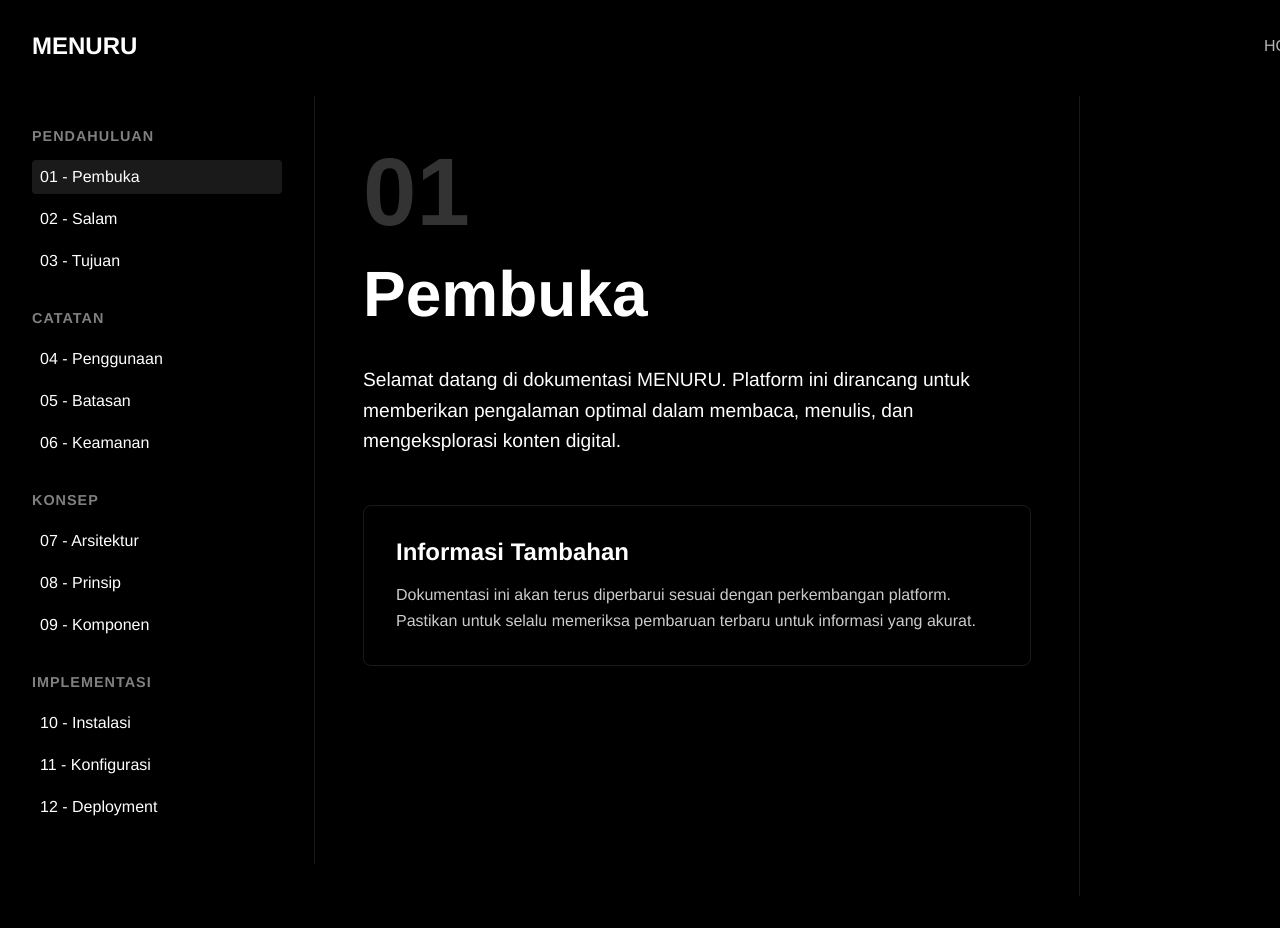
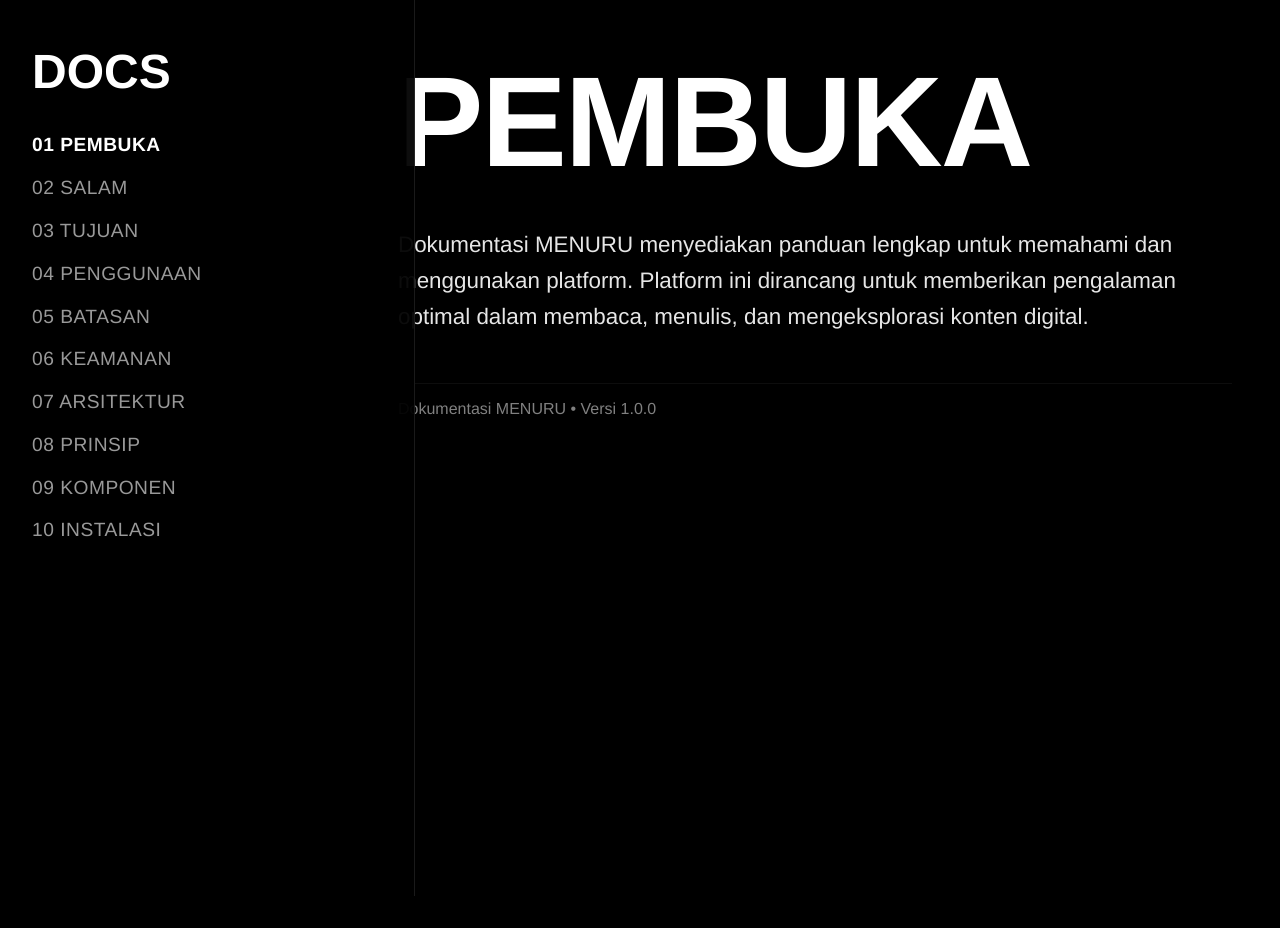
Before and after one commit to vinividivicilala/lolo, a Next.js app in the folder faq/: page /docs in a window 1280 px wide. Before the commit the page ends 896 px from the top, so only its background shows below. Built offline with nearby package versions, Linux system fonts and the light colour scheme.

Commit message:
Update page.tsx

```diff
--- a/faq/app/docs/page.tsx
+++ b/faq/app/docs/page.tsx
@@ -1,13 +1,11 @@
 'use client';
 
-import React, { useState, useEffect, useRef } from "react";
+import React, { useState, useEffect } from "react";
 import { motion } from "framer-motion";
-import { useRouter } from "next/navigation";
 
 export default function DocsPage() {
-  const router = useRouter();
+  const [activeSection, setActiveSection] = useState("pembuka");
   const [isMobile, setIsMobile] = useState(false);
-  const [activeSection, setActiveSection] = useState("pembuka");
 
   useEffect(() => {
     const checkMobile = () => {
@@ -22,77 +20,61 @@ export default function DocsPage() {
     };
   }, []);
 
-  // Data navigasi
-  const navSections = [
-    {
-      id: "pendahuluan",
-      title: "PENDAHULUAN",
-      items: [
-        { id: "pembuka", title: "Pembuka", number: "01" },
-        { id: "salam", title: "Salam", number: "02" },
-        { id: "tujuan", title: "Tujuan", number: "03" }
-      ]
-    },
-    {
-      id: "note",
-      title: "CATATAN",
-      items: [
-        { id: "penggunaan", title: "Penggunaan", number: "04" },
-        { id: "batasan", title: "Batasan", number: "05" },
-        { id: "keamanan", title: "Keamanan", number: "06" }
-      ]
-    },
-    {
-      id: "konsep",
-      title: "KONSEP",
-      items: [
-        { id: "arsitektur", title: "Arsitektur", number: "07" },
-        { id: "prinsip", title: "Prinsip", number: "08" },
-        { id: "komponen", title: "Komponen", number: "09" }
-      ]
-    },
-    {
-      id: "implementasi",
-      title: "IMPLEMENTASI",
-      items: [
-        { id: "instalasi", title: "Instalasi", number: "10" },
-        { id: "konfigurasi", title: "Konfigurasi", number: "11" },
-        { id: "deploy", title: "Deployment", number: "12" }
-      ]
-    }
+  // Data navigasi - JUDUL BESAR, JARAK DEKAT
+  const navItems = [
+    { id: "pembuka", title: "PEMBUKA", number: "01" },
+    { id: "salam", title: "SALAM", number: "02" },
+    { id: "tujuan", title: "TUJUAN", number: "03" },
+    { id: "penggunaan", title: "PENGGUNAAN", number: "04" },
+    { id: "batasan", title: "BATASAN", number: "05" },
+    { id: "keamanan", title: "KEAMANAN", number: "06" },
+    { id: "arsitektur", title: "ARSITEKTUR", number: "07" },
+    { id: "prinsip", title: "PRINSIP", number: "08" },
+    { id: "komponen", title: "KOMPONEN", number: "09" },
+    { id: "instalasi", title: "INSTALASI", number: "10" }
   ];
 
   // Data konten
   const contentData = {
     pembuka: {
-      title: "Pembuka",
-      number: "01",
-      content: "Selamat datang di dokumentasi MENURU. Platform ini dirancang untuk memberikan pengalaman optimal dalam membaca, menulis, dan mengeksplorasi konten digital."
+      title: "PEMBUKA",
+      content: "Dokumentasi MENURU menyediakan panduan lengkap untuk memahami dan menggunakan platform. Platform ini dirancang untuk memberikan pengalaman optimal dalam membaca, menulis, dan mengeksplorasi konten digital."
     },
     salam: {
-      title: "Salam",
-      number: "02",
-      content: "Halo! Kami senang Anda memilih MENURU sebagai platform digital Anda. Kami berkomitmen memberikan pengalaman terbaik."
+      title: "SALAM",
+      content: "Selamat datang di dokumentasi MENURU. Kami berkomitmen untuk memberikan pengalaman terbaik dan mendukung kebutuhan digital Anda dengan solusi yang efektif dan efisien."
     },
     tujuan: {
-      title: "Tujuan",
-      number: "03",
-      content: "Menyediakan lingkungan yang aman, efisien, dan menyenangkan untuk berinteraksi dengan konten digital."
+      title: "TUJUAN",
+      content: "Tujuan utama platform adalah menyediakan lingkungan yang aman, efisien, dan menyenangkan untuk berinteraksi dengan berbagai jenis konten digital."
     },
     penggunaan: {
-      title: "Penggunaan",
-      number: "04",
-      content: "Panduan lengkap tentang cara menggunakan platform MENURU secara efektif dan maksimal."
+      title: "PENGGUNAAN",
+      content: "Platform dapat digunakan untuk berbagai keperluan mulai dari membaca konten, menulis dokumen, hingga mengeksplorasi informasi dengan antarmuka yang intuitif."
     },
     batasan: {
-      title: "Batasan",
-      number: "05",
-      content: "Informasi mengenai batasan teknis dan kebijakan penggunaan platform."
+      title: "BATASAN",
+      content: "Setiap platform memiliki batasan teknis tertentu. Batasan ini mencakup kapasitas penyimpanan, jumlah pengguna, dan fitur tertentu yang mungkin tersedia berdasarkan paket yang dipilih."
     },
     keamanan: {
-      title: "Keamanan",
-      number: "06",
-      content: "Kebijakan dan praktik keamanan yang kami terapkan untuk melindungi data Anda."
+      title: "KEAMANAN",
+      content: "Keamanan data pengguna adalah prioritas utama. Semua data dienkripsi dan dilindungi dengan protokol keamanan terbaru untuk memastikan privasi dan keamanan informasi."
+    },
+    arsitektur: {
+      title: "ARSITEKTUR",
+      content: "Arsitektur platform dibangun dengan teknologi modern yang scalable dan reliable. Sistem dirancang untuk menangani berbagai jenis beban kerja dengan performa optimal."
+    },
+    prinsip: {
+      title: "PRINSIP",
+      content: "Platform mengikuti prinsip-prinsip desain yang berfokus pada pengalaman pengguna, aksesibilitas, dan kemudahan penggunaan untuk semua kalangan."
+    },
+    komponen: {
+      title: "KOMPONEN",
+      content: "Terdapat beberapa komponen utama dalam platform termasuk sistem autentikasi, manajemen konten, alat kolaborasi, dan sistem analitik untuk tracking penggunaan."
+    },
+    instalasi: {
+      title: "INSTALASI",
+      content: "Proses instalasi sederhana dan dapat dilakukan dalam beberapa langkah mudah. Platform mendukung berbagai lingkungan deployment sesuai dengan kebutuhan pengguna."
     }
   };
 
@@ -105,188 +87,114 @@ export default function DocsPage() {
       width: '100%',
       display: 'flex',
       fontFamily: 'Helvetica, Arial, sans-serif',
-      color: 'white',
-      position: 'relative',
-      overflow: 'hidden'
+      color: 'white'
     }}>
 
-      {/* Header */}
+      {/* Left Navigation - GESER KANAN LAGI, FONT BESAR */}
       <div style={{
+        width: isMobile ? '150px' : '350px',
+        padding: isMobile ? '1.5rem 1rem' : '3rem 2rem',
         position: 'fixed',
+        left: 0,
         top: 0,
-        left: 0,
-        width: '100%',
-        padding: '2rem',
-        zIndex: 100,
-        backgroundColor: 'rgba(0,0,0,0.9)',
-        backdropFilter: 'blur(10px)',
-        display: 'flex',
-        justifyContent: 'space-between',
-        alignItems: 'center'
+        height: '100vh',
+        overflowY: 'auto',
+        backgroundColor: 'rgba(0,0,0,0.95)',
+        borderRight: '1px solid rgba(255,255,255,0.1)',
+        zIndex: 10
       }}>
         <div style={{
-          fontSize: '1.5rem',
-          fontWeight: '600'
+          fontSize: isMobile ? '2rem' : '3rem',
+          fontWeight: '800',
+          marginBottom: isMobile ? '1.5rem' : '2rem',
+          lineHeight: 1
         }}>
-          MENURU
+          DOCS
         </div>
 
-        <div
-          onClick={() => router.push('/')}
-          style={{
-            fontSize: '1rem',
-            fontWeight: '400',
-            cursor: 'pointer',
-            opacity: 0.7,
-            transition: 'opacity 0.3s'
-          }}
-          onMouseEnter={(e) => e.currentTarget.style.opacity = '1'}
-          onMouseLeave={(e) => e.currentTarget.style.opacity = '0.7'}
-        >
-          HOME
-        </div>
-      </div>
-
-      {/* Main Layout */}
         <div style={{
           display: 'flex',
-        width: '100%',
-        height: '100vh',
-        paddingTop: '6rem'
+          flexDirection: 'column',
+          gap: isMobile ? '0.3rem' : '0.5rem' // JARAK DEKAT ANTAR ITEM
         }}>
-
-        {/* Left Navigation */}
-        <div style={{
-          width: isMobile ? '100px' : '250px',
-          padding: '2rem',
-          borderRight: '1px solid rgba(255,255,255,0.1)',
-          overflowY: 'auto',
-          height: 'calc(100vh - 6rem)'
-        }}>
-          {navSections.map((section) => (
-            <div key={section.id} style={{ marginBottom: '2rem' }}>
-              <div style={{
-                fontSize: isMobile ? '0.8rem' : '0.9rem',
-                fontWeight: '600',
-                marginBottom: '1rem',
-                opacity: 0.5,
-                textTransform: 'uppercase',
-                letterSpacing: '1px'
-              }}>
-                {section.title}
-              </div>
-
-              <div style={{ display: 'flex', flexDirection: 'column', gap: '0.5rem' }}>
-                {section.items.map((item) => (
+          {navItems.map((item) => (
             <div
               key={item.id}
               onClick={() => setActiveSection(item.id)}
               style={{
-                      fontSize: isMobile ? '0.9rem' : '1rem',
-                      padding: '0.5rem',
+                fontSize: isMobile ? '0.9rem' : '1.2rem',
+                fontWeight: activeSection === item.id ? '700' : '400',
                 cursor: 'pointer',
-                      backgroundColor: activeSection === item.id ? 'rgba(255,255,255,0.1)' : 'transparent',
-                      borderRadius: '4px',
-                      transition: 'background-color 0.3s'
+                padding: isMobile ? '0.3rem 0' : '0.4rem 0',
+                opacity: activeSection === item.id ? 1 : 0.6,
+                transition: 'all 0.3s ease',
+                letterSpacing: '0.5px'
               }}
               onMouseEnter={(e) => {
                 if (activeSection !== item.id) {
-                        e.currentTarget.style.backgroundColor = 'rgba(255,255,255,0.05)';
+                  e.currentTarget.style.opacity = '0.8';
+                  e.currentTarget.style.transform = 'translateX(5px)';
                 }
               }}
               onMouseLeave={(e) => {
                 if (activeSection !== item.id) {
-                        e.currentTarget.style.backgroundColor = 'transparent';
+                  e.currentTarget.style.opacity = '0.6';
+                  e.currentTarget.style.transform = 'translateX(0)';
                 }
               }}
             >
-                    {item.number} {isMobile ? '' : `- ${item.title}`}
+              {item.number} {item.title}
             </div>
           ))}
         </div>
       </div>
-          ))}
-        </div>
 
-        {/* Middle Content */}
+      {/* Main Content - GESER KE TENGAH KANAN */}
       <div style={{
+        marginLeft: isMobile ? '150px' : '350px',
         flex: 1,
-          padding: isMobile ? '1.5rem' : '3rem',
-          overflowY: 'auto',
-          height: 'calc(100vh - 6rem)'
+        padding: isMobile ? '2rem 1.5rem' : '4rem 3rem',
+        minHeight: '100vh'
       }}>
         <motion.div
           key={activeSection}
-            initial={{ opacity: 0 }}
-            animate={{ opacity: 1 }}
+          initial={{ opacity: 0, y: 20 }}
+          animate={{ opacity: 1, y: 0 }}
           transition={{ duration: 0.3 }}
-            style={{
-              maxWidth: '800px',
-              margin: '0 auto'
-            }}
         >
-            {/* Section Number */}
+          {/* Judul Besar */}
           <div style={{
-              fontSize: isMobile ? '4rem' : '6rem',
-              fontWeight: '800',
-              lineHeight: 1,
-              marginBottom: '1rem',
-              opacity: 0.2
+            fontSize: isMobile ? '5rem' : '8rem',
+            fontWeight: '900',
+            lineHeight: 0.9,
+            marginBottom: isMobile ? '2rem' : '3rem',
+            letterSpacing: '-2px'
           }}>
-              {contentData[activeSection as keyof typeof contentData]?.number}
+            {contentData[activeSection as keyof typeof contentData]?.title}
           </div>
 
-            {/* Section Title */}
-            <h1 style={{
-              fontSize: isMobile ? '2.5rem' : '4rem',
-              fontWeight: '600',
-              margin: '0 0 2rem 0',
-              lineHeight: 1.2
-            }}>
-              {contentData[activeSection as keyof typeof contentData]?.title}
-            </h1>
-
-            {/* Section Content */}
+          {/* Konten - TANPA LINEBOX, TANPA JUDUL TAMBAHAN */}
           <div style={{
-              fontSize: isMobile ? '1rem' : '1.2rem',
+            fontSize: isMobile ? '1.1rem' : '1.4rem',
             lineHeight: 1.6,
-              marginBottom: '2rem'
+            maxWidth: '800px',
+            opacity: 0.9,
+            marginBottom: '3rem'
           }}>
             {contentData[activeSection as keyof typeof contentData]?.content}
           </div>
 
-            {/* Additional Content */}
+          {/* Additional Info - SANGAT SIMPLE */}
           <div style={{
-              marginTop: '3rem',
-              padding: '2rem',
-              border: '1px solid rgba(255,255,255,0.1)',
-              borderRadius: '8px'
+            fontSize: isMobile ? '0.9rem' : '1rem',
+            opacity: 0.5,
+            borderTop: '1px solid rgba(255,255,255,0.1)',
+            paddingTop: '1rem',
+            marginTop: '2rem'
           }}>
-              <div style={{
-                fontSize: '1.5rem',
-                fontWeight: '600',
-                marginBottom: '1rem'
-              }}>
-                Informasi Tambahan
-              </div>
-
-              <div style={{
-                fontSize: '1rem',
-                lineHeight: 1.6,
-                opacity: 0.8
-              }}>
-                Dokumentasi ini akan terus diperbarui sesuai dengan perkembangan platform.
-                Pastikan untuk selalu memeriksa pembaruan terbaru untuk informasi yang akurat.
-              </div>
+            Dokumentasi MENURU • Versi 1.0.0
           </div>
         </motion.div>
-        </div>
-
-        {/* Right Space - Kosong */}
-        <div style={{
-          width: isMobile ? '0' : '200px',
-          borderLeft: '1px solid rgba(255,255,255,0.1)'
-        }} />
       </div>
     </div>
   );
```
Lines whose indentation alone changed are shown as unchanged.
